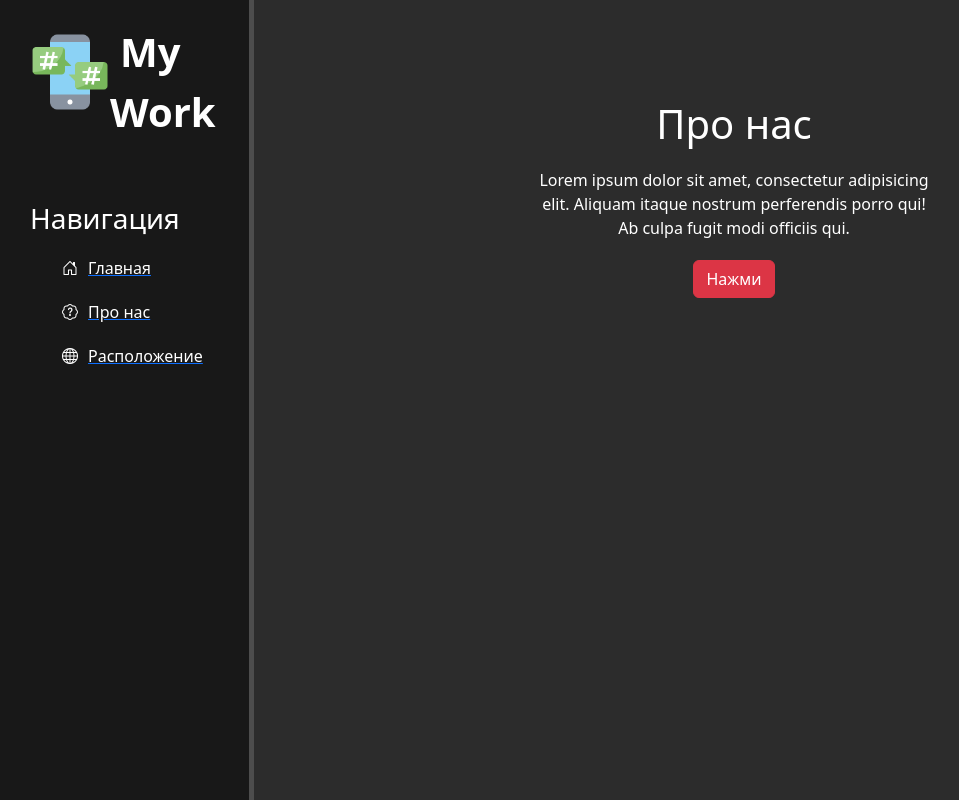
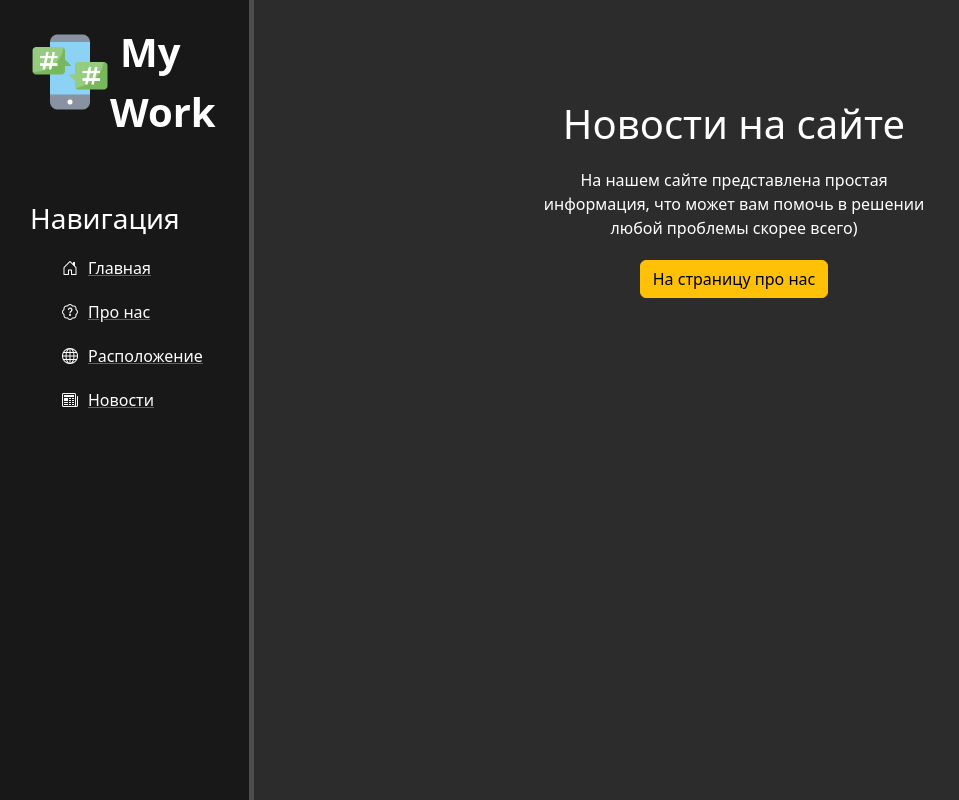
Before and after one commit to AlexTer59/test_case, a Django app: page /news/ in a window 1280 px wide. Shown: the whole page, without its empty margins (2-961 px from the left). Run offline with Django 4.2, Linux system fonts and the light colour scheme.

Commit message:
added news in layout.html

```diff
--- a/test_case/main/templates/main/layout.html
+++ b/test_case/main/templates/main/layout.html
@@ -24,6 +24,7 @@
             <a href="{% url 'home' %}"><li><i class="bi bi-house-door"></i>Главная</li></a>
             <a href="{% url 'about' %}"><li><i class="bi bi-patch-question"></i>Про нас</li></a>
             <a href="{% url 'location' %}"><li><i class="bi bi-globe"></i>Расположение</li></a>
+            <a href="{% url 'news_home' %}"><li><i class="bi bi-newspaper"></i>Новости</li></a>
         </ul>
     </aside>
     <main>
--- a/test_case/news/templates/news/news_home.html
+++ b/test_case/news/templates/news/news_home.html
@@ -0,0 +1,19 @@
+{% extends 'main/layout.html' %}
+
+{% block title %}Новости на сайте{% endblock %}
+
+{% block content %}
+    <div class="features">
+        <h1>Новости на сайте</h1>
+        <p>На нашем сайте представлена простая информация, что может вам помочь в решении любой проблемы скорее всего)</p>
+        <button class="btn btn-warning">На страницу про нас</button>
+        {% for el in values %}
+            {% if el == 'Hello' %}
+                <p> {{ el|upper }}</p>
+            {% endif %}
+        {% endfor %}
+        {% for el in obj %}
+            <p> {{ el }}</p>
+        {% endfor %}
+    </div>
+{% endblock %}
--- a/test_case/news/views.py
+++ b/test_case/news/views.py
@@ -1,5 +1,5 @@
 from django.shortcuts import render
 
 def news_home(request):
-    return render(request, 'main/about.html')
+    return render(request, 'news/news_home.html')
 # Create your views here.
```
